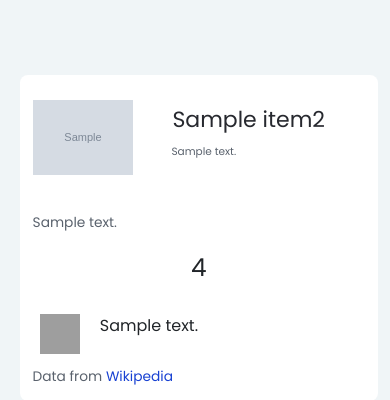
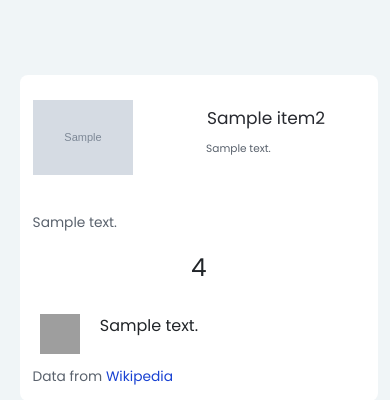
Before and after one commit to BinayakJha/search-engine, a Django app: template core/templates/core/search.html in a window 390 px wide; the page is wider, and only the part inside the window is pictured. Shown: the part 375-775 px from the top of that part. Run offline with Django 3.2, Linux system fonts and the light colour scheme; the template is opened without the code that fills it: most values are stand-ins (such as "Sample title", 1, 10 or a date in 2020); grey boxes marked "Sample" are stand-in pictures; grey boxes are pictures that could not be loaded.

Commit message:
ui changes and search bar responsiveness

```diff
--- a/core/templates/core/search.html
+++ b/core/templates/core/search.html
@@ -78,7 +78,7 @@
             padding-top: 1.2rem;
         }
         .infobox-title {
-            font-size: 22px;
+            font-size: 17px;
             font-family: 'Poppins', arial, sans-serif;
             color: #27292f;
             line-height: 1.2;
```
